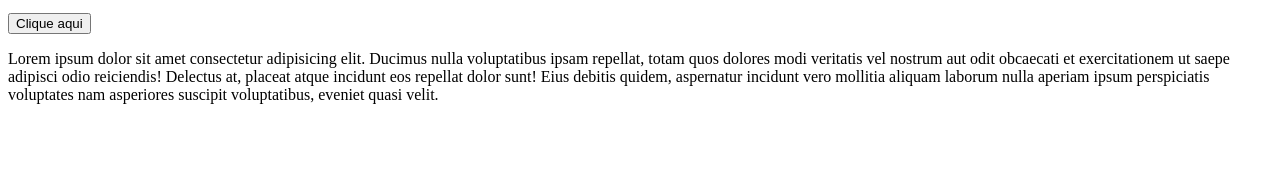
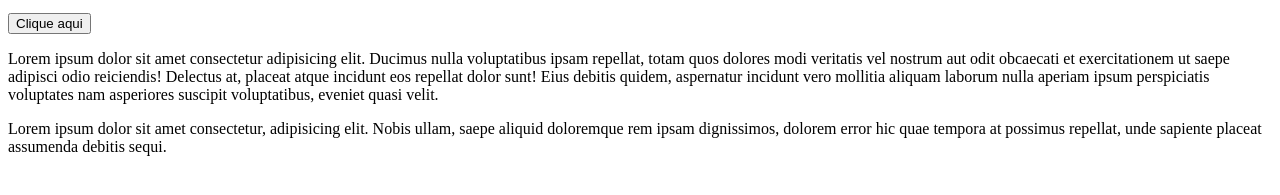
Before and after one commit to LCintra/treinamentogit, a plain HTML site: page index.html in a window 1280 px wide. Shown: the part 543-738 px from the top of the page. Drawn offline with Linux system fonts and the light colour scheme.

Commit message:
Ultima alteração - Tamara

```diff
--- a/index.html
+++ b/index.html
@@ -37,5 +37,9 @@
   <section>
     <p>Lorem ipsum dolor sit amet consectetur adipisicing elit. Ducimus nulla voluptatibus ipsam repellat, totam quos dolores modi veritatis vel nostrum aut odit obcaecati et exercitationem ut saepe adipisci odio reiciendis! Delectus at, placeat atque incidunt eos repellat dolor sunt! Eius debitis quidem, aspernatur incidunt vero mollitia aliquam laborum nulla aperiam ipsum perspiciatis voluptates nam asperiores suscipit voluptatibus, eveniet quasi velit.</p>
   </section>
+
+  <p>
+    Lorem ipsum dolor sit amet consectetur, adipisicing elit. Nobis ullam, saepe aliquid doloremque rem ipsam dignissimos, dolorem error hic quae tempora at possimus repellat, unde sapiente placeat assumenda debitis sequi.
+  </p>
 </body>
 </html>
```
